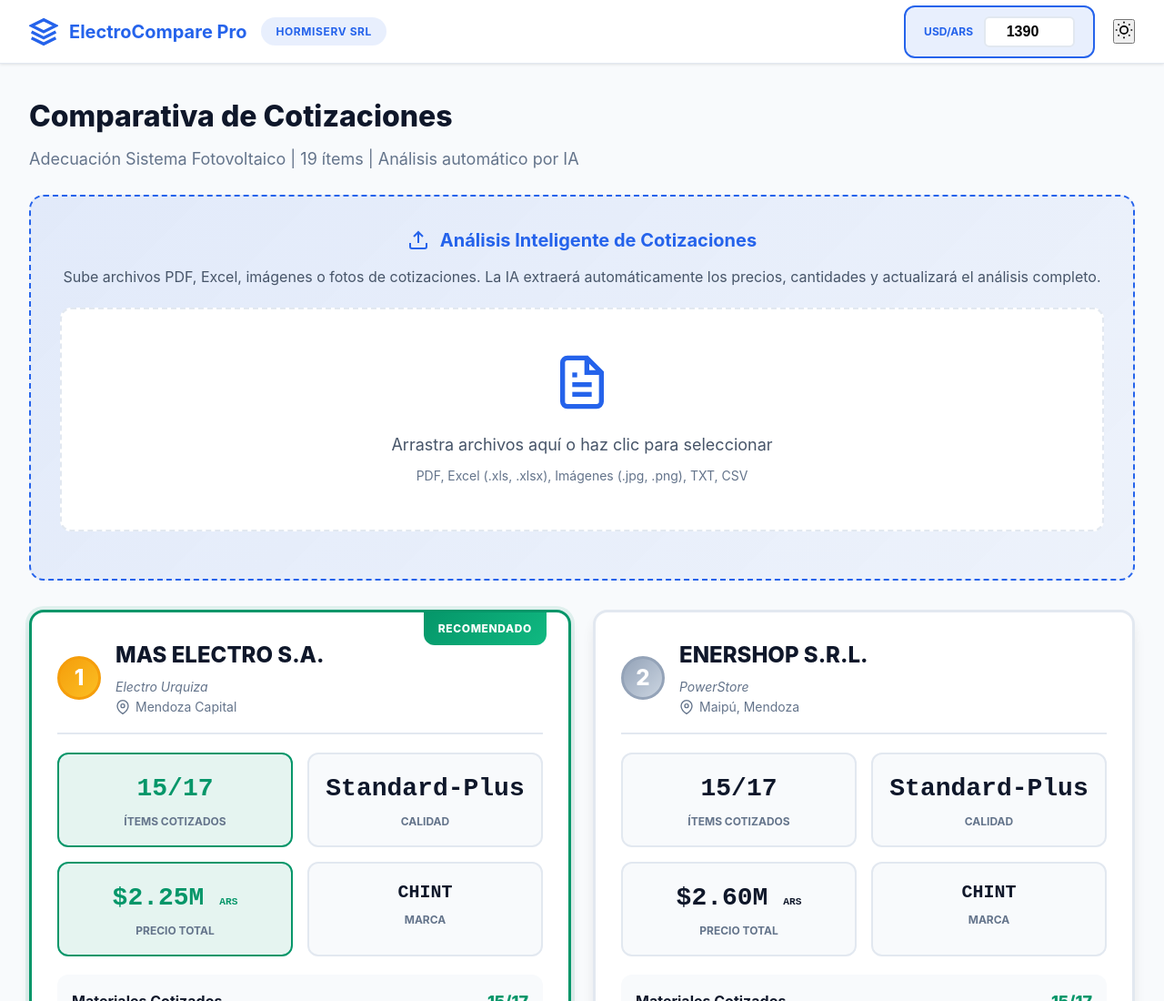
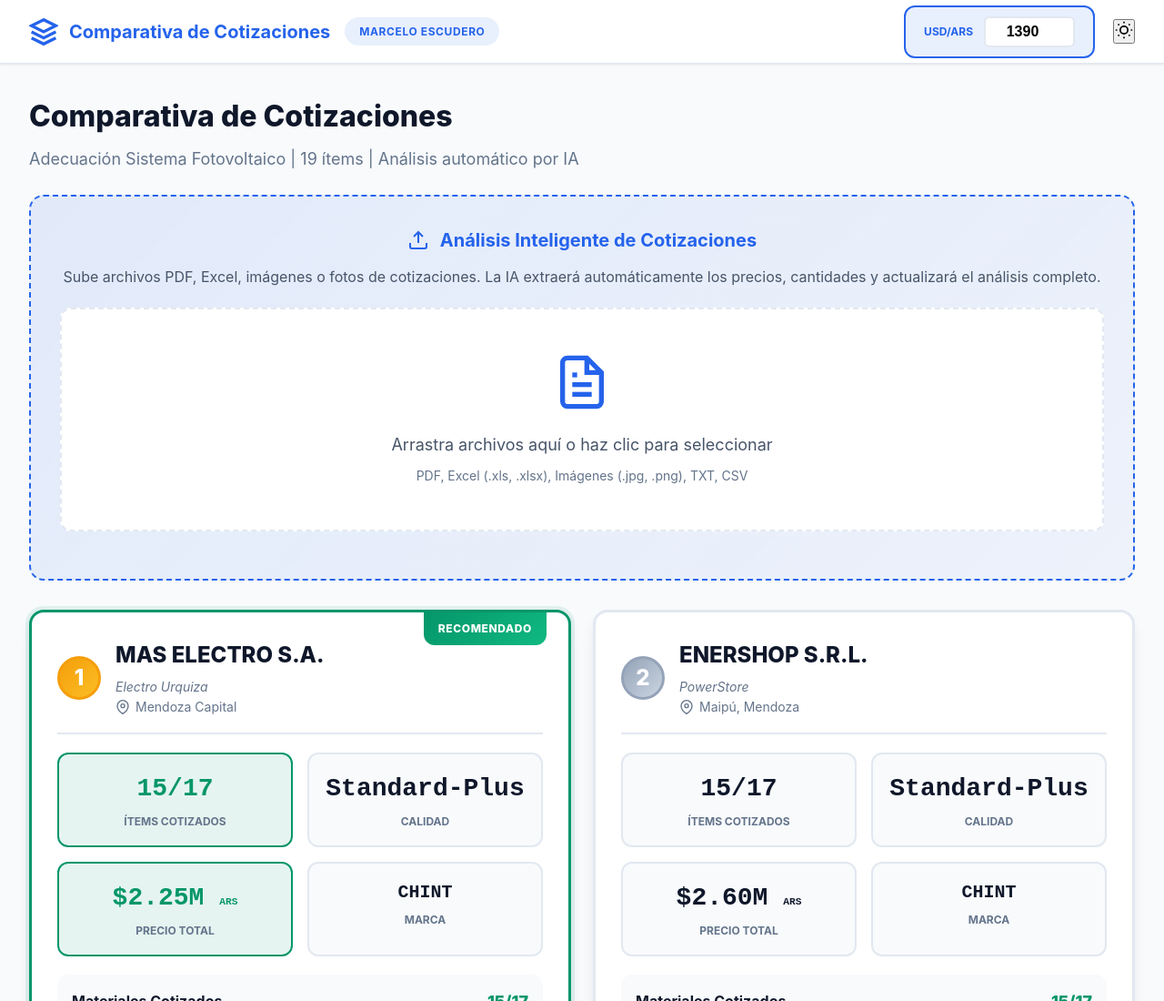
Before and after one commit to luismarceloescudero-debug/ia-cotizaciones-vercel, a website: page index.html in a window 1280 px wide. Shown: the top 1100 px of the page at 91% size. Drawn offline with Linux system fonts and the light colour scheme.

Commit message:
Update title and client name in index.html

```diff
--- a/index.html
+++ b/index.html
@@ -3,7 +3,7 @@
 <head>
     <meta charset="UTF-8">
     <meta name="viewport" content="width=device-width, initial-scale=1.0">
-    <title>Sistema de Comparación de Cotizaciones - Hormiserv SRL</title>
+    <title>Comparativa de Cotizaciones - Marcelo Escudero</title>
     <style>
         :root {
             --primary: #2563eb;
@@ -726,9 +726,9 @@
                 <svg width="32" height="32" viewBox="0 0 24 24" fill="none" stroke="currentColor" stroke-width="2.5">
                     <path d="M12 2L2 7l10 5 10-5-10-5zM2 17l10 5 10-5M2 12l10 5 10-5"></path>
                 </svg>
-                <span>ElectroCompare Pro</span>
+                <span>Comparativa de Cotizaciones</span>
             </div>
-            <span class="client-badge">Hormiserv SRL</span>
+            <span class="client-badge">Marcelo Escudero</span>
         </div>
         <div class="header-right">
             <div class="exchange-control">
```
